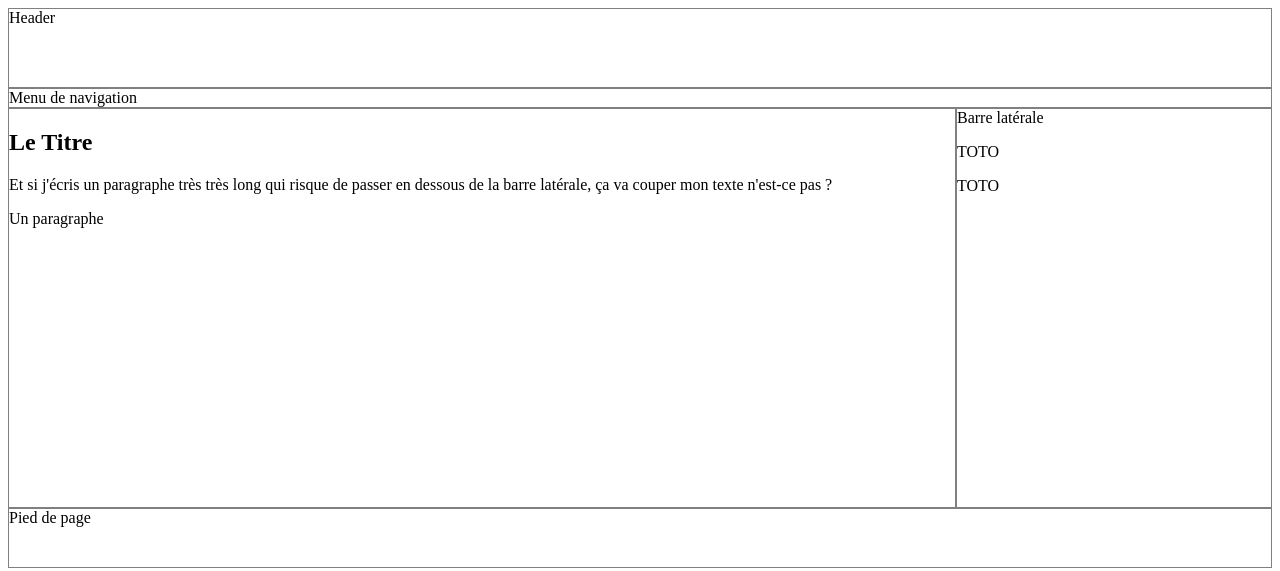
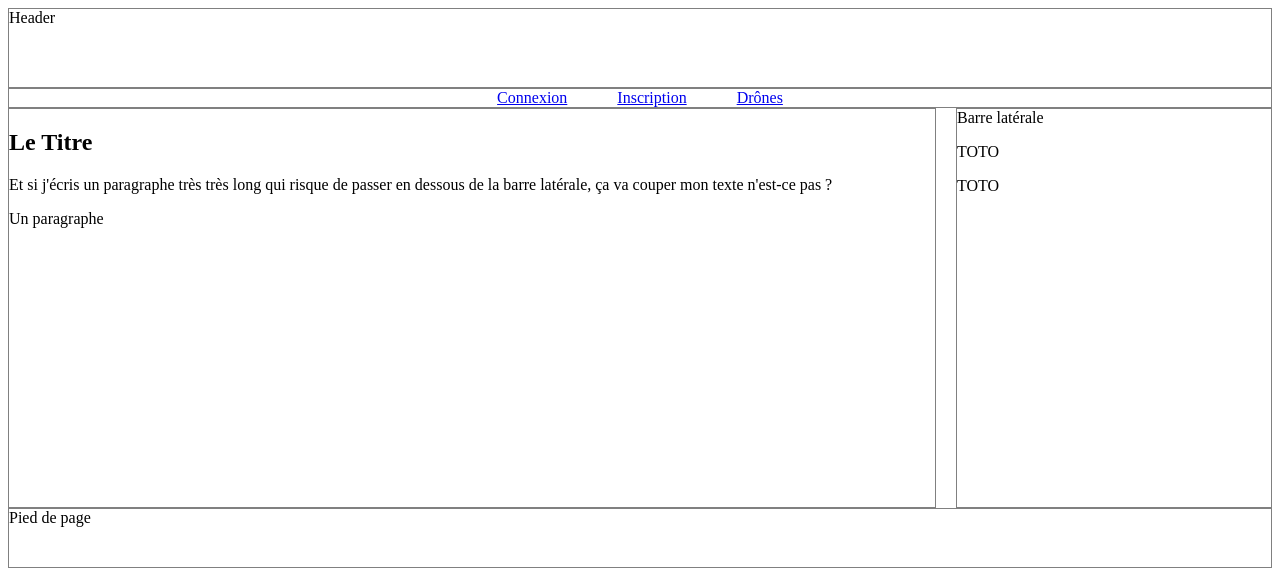
Before and after one commit to G2SNIR/MW01_2021, a plain HTML site: page 01_OssatureDuSiteWeb/index.html in a window 1280 px wide. Drawn offline with Linux system fonts and the light colour scheme.

Commit message:
Ossature du site web : Grid CSS - La barre de nav aussi.

```diff
--- a/01_OssatureDuSiteWeb/index.html
+++ b/01_OssatureDuSiteWeb/index.html
@@ -3,15 +3,13 @@
   <head>
     <meta charset="utf-8" />
     <title>BTS SNIR - Dev WEB</title>
-    <!--<link rel="stylesheet" type="text/css" href="ossature_classique.css">-->
     <link rel="stylesheet" type="text/css" href="ossature_grid.css">
 
   </head>
 
   <body>
     <header>Header</header>
-    <nav>Menu de navigation</nav>
-    <aside>Barre latérale<p>TOTO</p><p>TOTO</p></aside>
+    <nav><a href="#">Connexion</a><a href="#">Inscription</a><a href="#">Drônes</a></nav>
     <section>
       <main>
         <h1>Le Titre</h1>
@@ -19,7 +17,8 @@
         <p>Un paragraphe</p>
       </main>
     </section>
-    <footer style="clear:both;">Pied de page</footer>
+    <aside>Barre latérale<p>TOTO</p><p>TOTO</p></aside>
+    <footer>Pied de page</footer>
   </body>
 
 </html>
--- a/01_OssatureDuSiteWeb/ossature_grid.css
+++ b/01_OssatureDuSiteWeb/ossature_grid.css
@@ -1,48 +1,60 @@
+/* A coder à partir d'indices */
+header {
+	grid-area: header;
+}
+
+nav {
+	grid-area: nav;
+}
+
+footer {
+	grid-area: footer;
+}
+
+aside {
+	grid-area: aside;
+}
+
+section {
+	grid-area: section;
+}
+
+
+
 body {
 
 	display: grid;
 	grid-template-columns: 1fr 25%; /* 1fr : 1 fraction de l'espace restant */
 	grid-template-rows:	80px auto minmax(400px, auto) 60px;
-	grid-template-areas: 	"h h"
-							"n n"
-							"s a"
-							"f f";
-	/*grid-column-gap: 1px;
-	grid-row-gap: 1px;*/
+	grid-template-areas: 	"header header"
+							"nav nav"
+							"section aside"
+							"footer footer";
+	grid-column-gap: 20px;
+	/*grid-row-gap: 1px;*/
 }
 header, nav, footer, aside, section {
     border : 1px solid grey;   /* Une bordure pour 'voir' comment les blocs s'organisent */
 }
 
-/* A coder à partir d'indices */
-header {
-	grid-area: h;
+nav {
+	display: grid;
+	grid-template-columns: repeat(3, auto);
+	grid-template-rows: auto;
+	justify-content: center;
+	grid-column-gap: 50px;
 }
 
-nav {
-	grid-area: n;
-}
 
-footer {
-	grid-area: f;
-}
-
-aside {
-	grid-area: a;
-}
-
-section {
-	grid-area: s;
-}
 
 /* Responsive: pour les écrans dont la largeur est inférieure à 800 px */
 @media (max-width: 800px) {
   body {
 	grid-template-columns: 100%;
 	grid-template-rows:	80px minmax(400px, auto) 60px;
-	grid-template-areas: 	"h"
-							"s"
-							"f";
+	grid-template-areas: 	"header"
+							"section"
+							"footer";
   }
   aside, nav{
 	  display: none;
```
